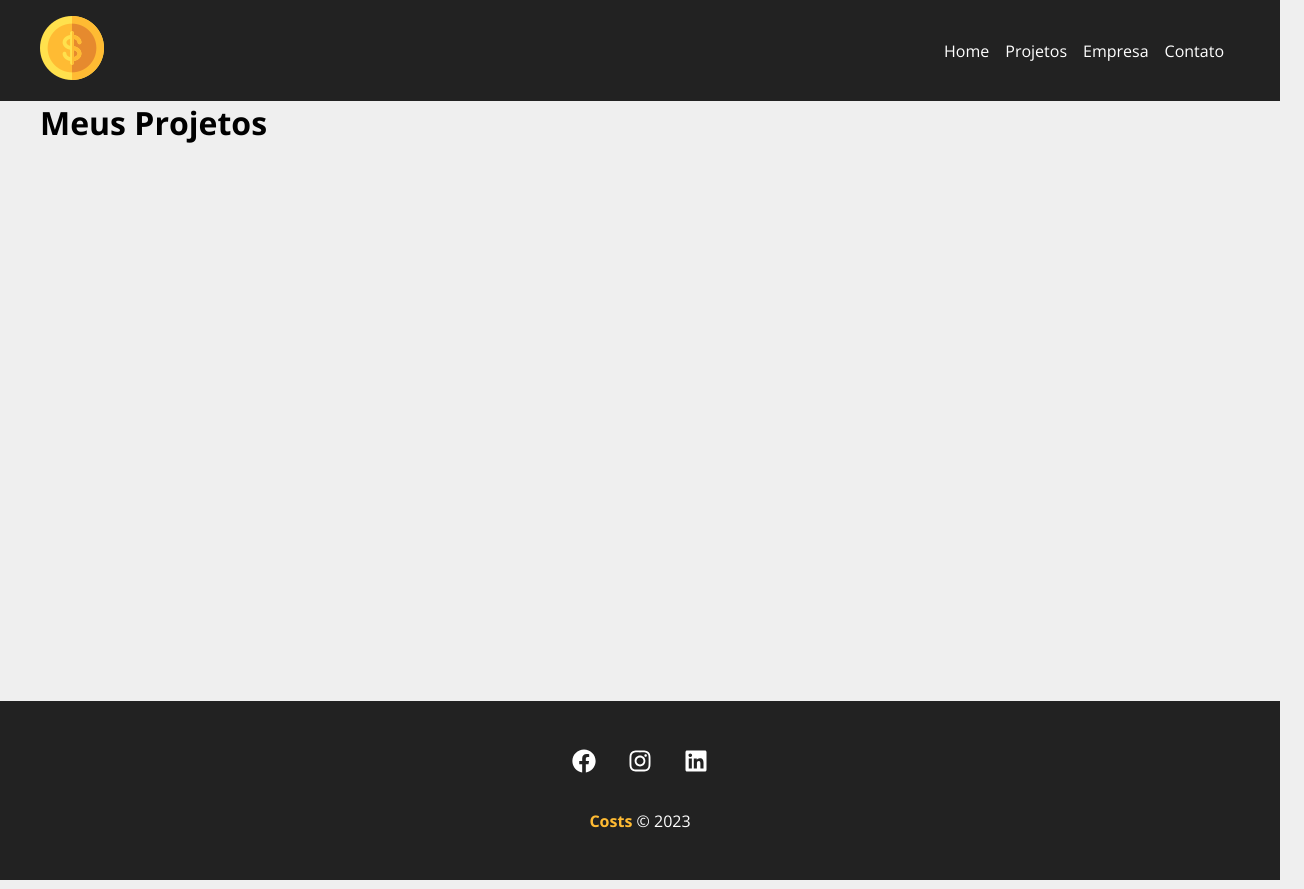
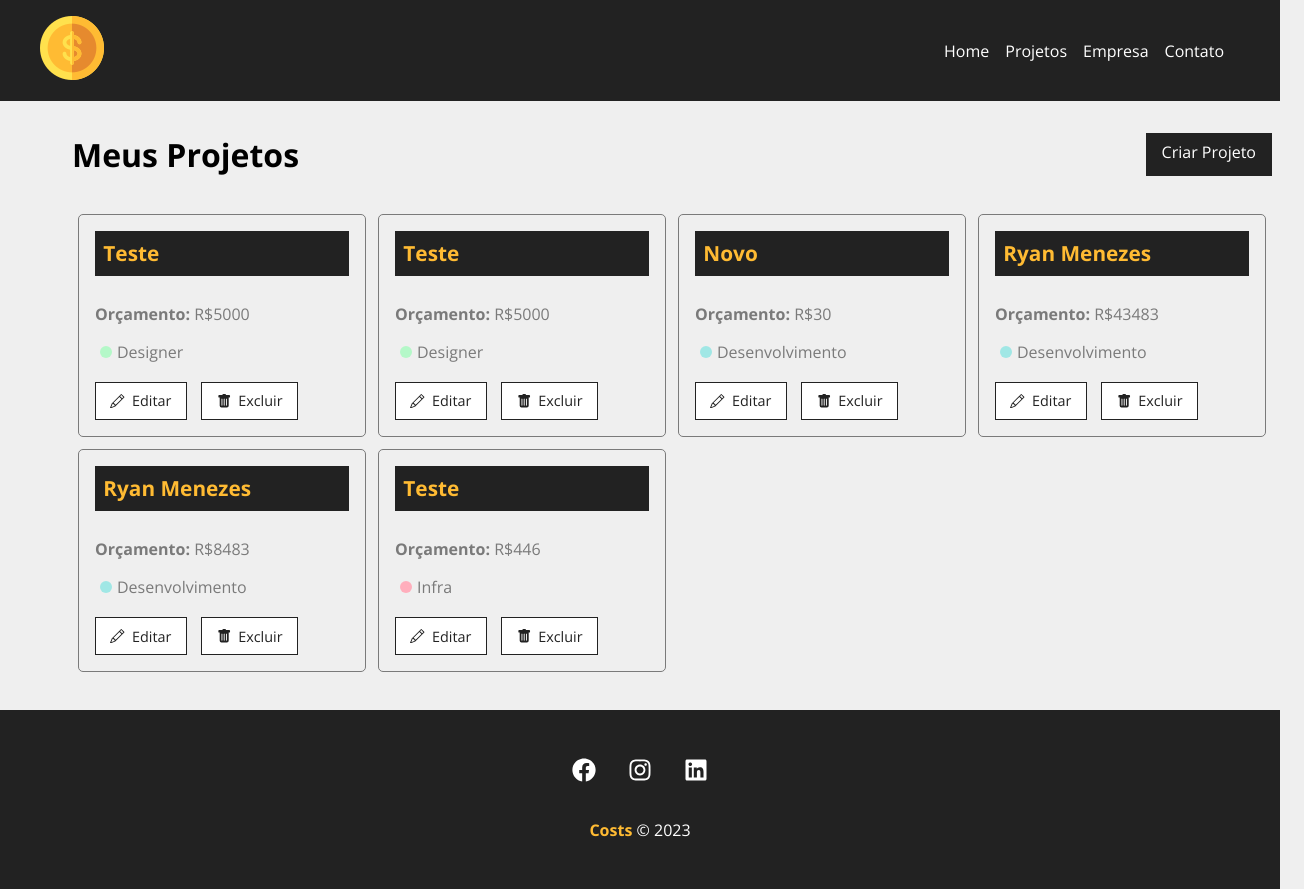
Before and after one commit to Ryan-Menezes/costs, a React (Create React App) app: page /projetos in a window 1280 px wide. Shown: the whole page, 1304 px wide, since content can reach past the window. Built offline with nearby package versions, Linux system fonts and the light colour scheme; data requests are answered from the project's data file; the HTML template or start-up script is replaced by a standard one.

Commit message:
Resgatando projetos do banco de dados

```diff
--- a/src/components/pages/Projects/index.js
+++ b/src/components/pages/Projects/index.js
@@ -1,14 +1,49 @@
+import styles from './style.module.css';
+import { useState, useEffect } from 'react';
 import { useLocation } from 'react-router-dom';
+import Container from '../../layout/Container';
+import LinkButton from '../../layout/LinkButton';
 import Message from '../../layout/Message';
+import ProjectCard from '../../project/ProjectCard';
 
 function Projects() {
+  const [projects, setProjects] = useState([]);
+
   const location = useLocation();
   const message = location.state ? location.state.message : '';
 
+  useEffect(() => {
+    fetch('http://localhost:5000/projects', {
+      method: 'GET',
+      headers: {
+        'Content-type': 'application/json',
+      },
+    })
+    .then(res => res.json())
+    .then(data => {
+      setProjects(data);
+    })
+    .catch(err => console.log(err));
+  }, []);
+
   return (
-    <div>
-      <h1>Meus Projetos</h1>
+    <div className={styles.project_container}>
+      <div className={styles.title_container}>
+        <h1>Meus Projetos</h1>
+        <LinkButton to="/novo-projeto" text="Criar Projeto"  />
+      </div>
       {message && <Message type="success" msg={message} />}
+      <Container customClass="start">
+        {projects.length > 0 && projects.map(project => (
+          <ProjectCard
+            key={project.id}
+            id={project.id}
+            name={project.name}
+            budget={project.budget}
+            category={project.category}
+          />
+        ))}
+      </Container>
     </div>
   );
 }
--- a/src/components/pages/Projects/style.module.css
+++ b/src/components/pages/Projects/style.module.css
@@ -0,0 +1,9 @@
+.project_container {
+  padding: 2em;
+}
+
+.title_container {
+  display: flex;
+  justify-content: space-between;
+  margin-bottom: 2em;
+}
--- /dev/null
+++ b/src/components/project/ProjectCard/index.js
@@ -0,0 +1,27 @@
+import styles from './style.module.css';
+import { Link } from 'react-router-dom';
+import { BsPencil, BsFillTrashFill } from 'react-icons/bs';
+
+function ProjectCard({ id, name, budget, category, handleRemove }) {
+  return (
+    <div className={styles.project_card}>
+      <h4>{name}</h4>
+      <p>
+        <span>Orçamento: </span>R${budget}
+      </p>
+      <p className={styles.category_text}>
+        <span className={`${styles[category.name.toLowerCase()]}`}></span>{category.name}
+      </p>
+      <div className={styles.project_card_actions}>
+        <Link to="/">
+          <BsPencil /> Editar
+        </Link>
+        <button>
+          <BsFillTrashFill /> Excluir
+        </button>
+      </div>
+    </div>
+  );
+}
+
+export default ProjectCard;
--- /dev/null
+++ b/src/components/project/ProjectCard/style.module.css
@@ -0,0 +1,87 @@
+.project_card {
+  padding: 1em;
+  border: 1px solid #7a7a7a;
+  border-radius: 5px;
+  width: 24%;
+  margin: 0.5%;
+}
+
+.project_card h4 {
+  background-color: #222;
+  color: #ffbb33;
+  padding: .4em;
+  margin-bottom: 1.3em;
+  font-size: 1.3em;
+}
+
+.project_card p {
+  color: #7a7a7a;
+  margin-bottom: 1em;
+}
+
+.project_card p span {
+  font-weight: bold;
+}
+
+.category_text {
+  display: flex;
+  align-items: center;
+}
+
+.category_text span {
+  display: block;
+  width: 12px;
+  height: 12px;
+  border-radius: 50%;
+  background-color: #ccc;
+  margin: 5px;
+}
+
+.category_text .infra {
+  background-color: #ffaebc;
+}
+
+.category_text .desenvolvimento {
+  background-color: #a0e7e5;
+}
+
+.category_text .designer {
+  background-color: #b4f8c8;
+}
+
+.category_text .planejamento {
+  background-color: #fbe7c6;
+}
+
+.project_card_actions {
+  margin-top: 1.2em;
+  display: flex;
+  align-items: center;
+}
+
+.project_card_actions a,
+.project_card_actions button {
+  text-decoration: none;
+  border: none;
+  background-color: #fff;
+  color: #222;
+  font-size: .9em;
+  padding: .6em 1em;
+  cursor: pointer;
+  margin-right: 1em;
+  border: 1px solid #222;
+  display: flex;
+  align-items: center;
+  justify-content: center;
+  transition: 0.5s;
+}
+
+.project_card_actions svg {
+  margin-right: .5em;
+}
+
+.project_card_actions a:hover,
+.project_card_actions button:hover {
+  background-color: #222;
+  color: #ffbb33;
+}
```
Also changed, not shown: 1 other file (tests, documents, lock files or other folders).
